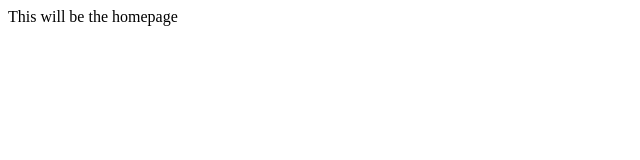
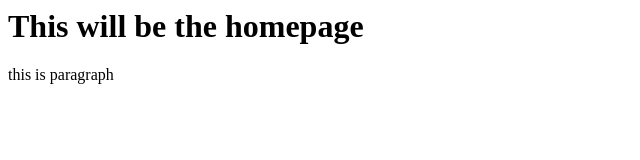
Before and after one commit to spandya10/studious-guide, a plain HTML site: page index.html in a window 1280 px wide. Shown: the whole page, without its empty margins (0-640 px from the left). Drawn offline with Linux system fonts and the light colour scheme.

Commit message:
Update index.html

```diff
--- a/index.html
+++ b/index.html
@@ -3,6 +3,8 @@
 <title>Title of your page here</title>
 </head>
 <body>
-This will be the homepage
+
+  <h1>This will be the homepage</h1>
+  <p>this is paragraph</p>
 </body>
 </html>
```
